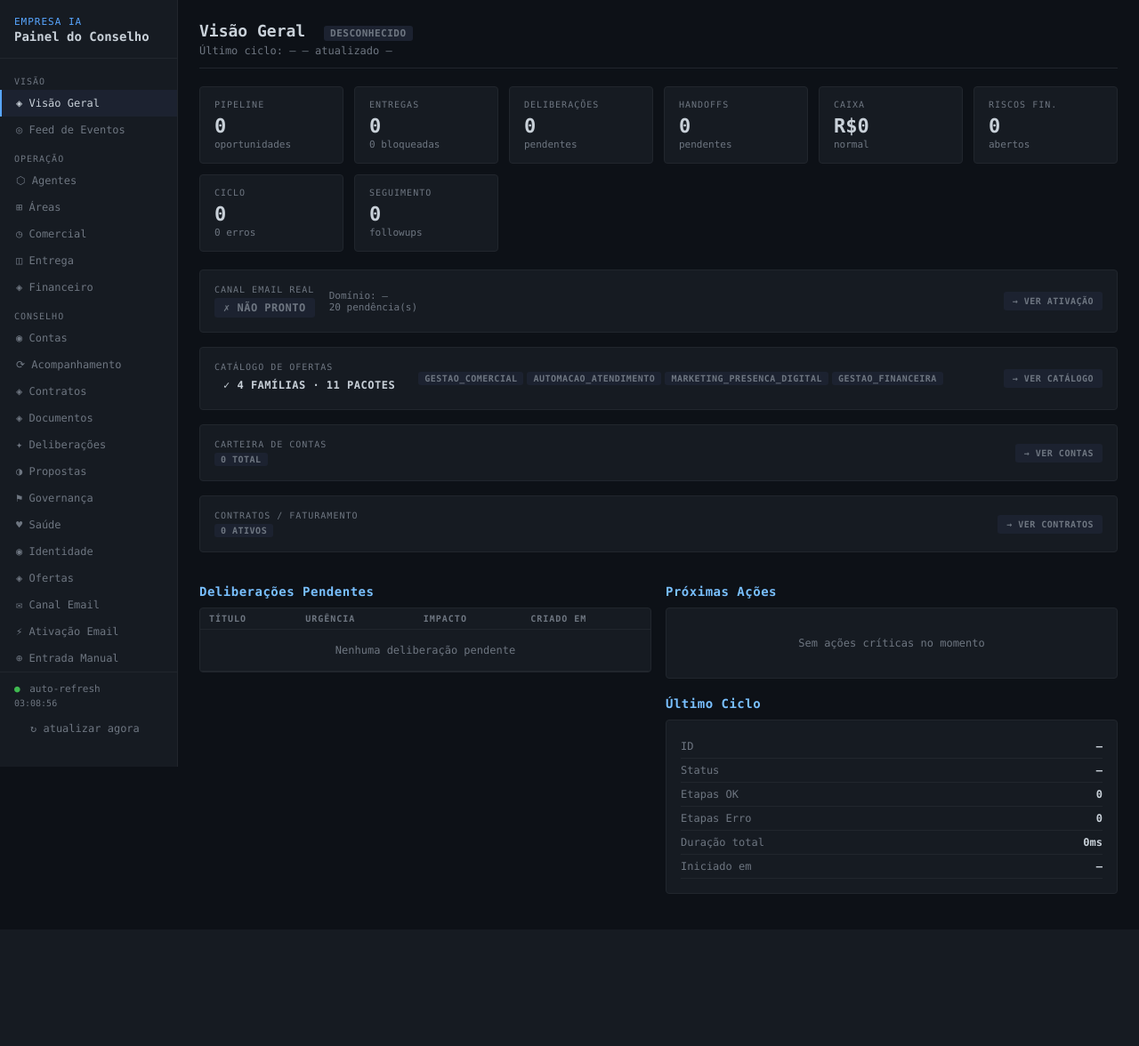
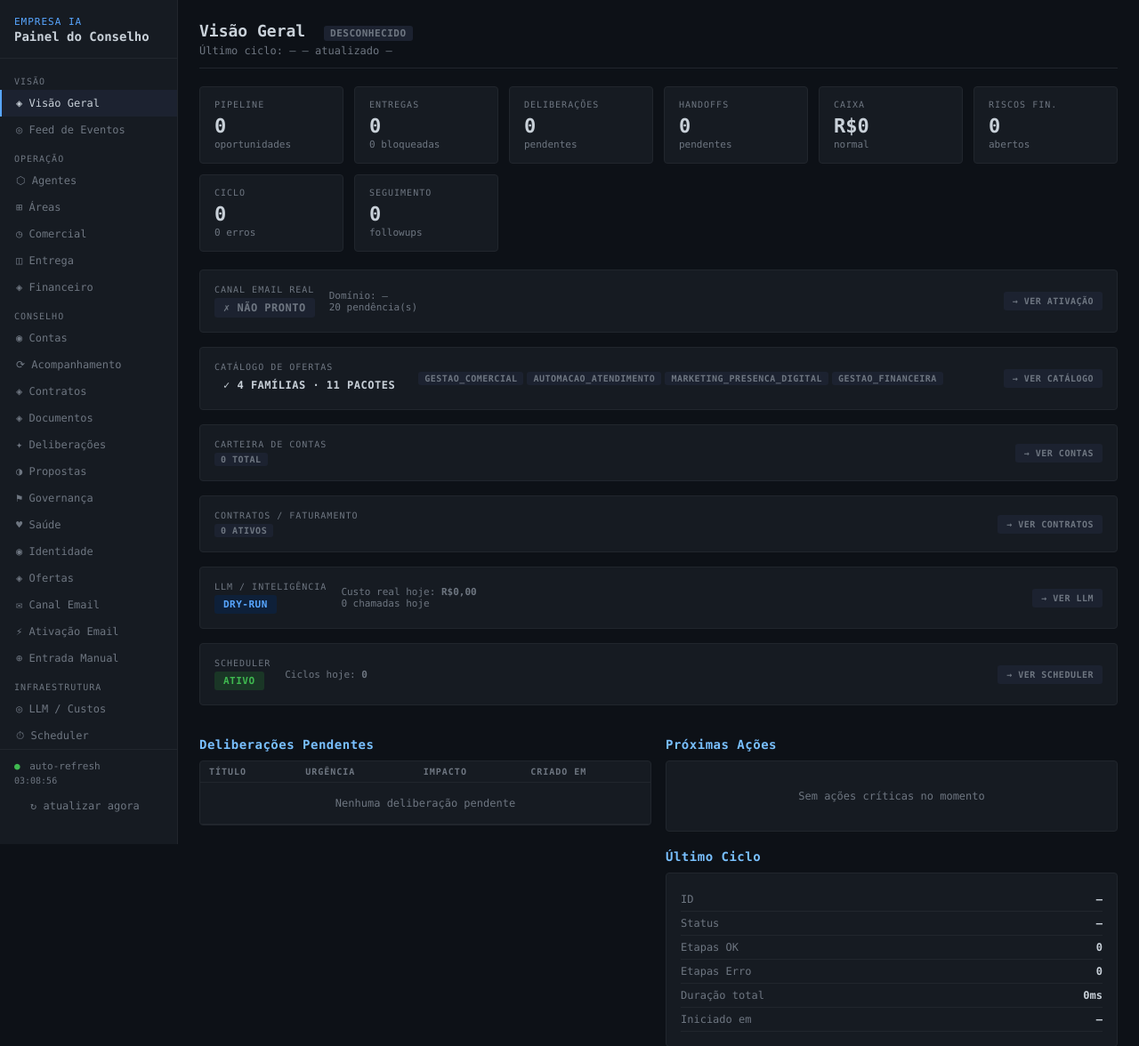
Before and after one commit to andremlopes87/ClaudeCodeProject, a FastAPI app: page / in a window 1280 px wide. Shown: the top 1176 px of the page at 89% size. Before the commit the page ends 978 px from the top, so only its background shows below. Run offline with FastAPI, Linux system fonts and the light colour scheme.

Commit message:
feat: observabilidade — páginas LLM (dry-run), scheduler e métricas por agente
Adiciona ao painel do conselho visibilidade completa sobre a camada LLM
e o scheduler de agentes, sem dependência nova e custo zero.

conselho_app/app.py:
- GET /llm: resumo de chamadas hoje + semana, custo real (R$0) vs simulado,
  por agente, por tipo de tarefa, top 5 por custo, badge DRY-RUN/REAL
- GET /scheduler: agenda do dia, log das últimas 20 execuções,
  KPIs de ciclos/erros hoje, agentes pausados destacados
- GET /agentes (enriquecido): última execução via scheduler e chamadas
  LLM hoje por agente, passados ao template como dicts auxiliares
- GET / (enriquecido): cards de LLM (custo simulado diário) e scheduler
  (próximo agente + ciclos hoje)

Templates novos:
- llm.html: badge DRY-RUN/REAL, grid KPIs, 3 tabelas (agente/tipo/top5),
  aviso de ativação do modo real
- scheduler.html: KPIs, agenda com indicadores de bloqueio, log recente,
  aviso de scheduler inativo

Templates alterados:
- base.html: seção "Infraestrutura" com links /llm e /scheduler
- agentes.html: 2 colunas novas (Scheduler, LLM hoje) sem quebrar visual
- index.html: 2 cards novos (LLM, Scheduler) antes da seção de governança

Todos os dados lidos de JSONs locais; se ausentes, exibe "sem dados".

Co-Authored-By: Claude Sonnet 4.6 <noreply@anthropic.com>

```diff
--- a/conselho_app/app.py
+++ b/conselho_app/app.py
@@ -122,6 +122,33 @@ async def pagina_index(request: Request):
         contratos_resumo = _resumir_ct()
     except Exception:
         contratos_resumo = {}
+    # Resumo LLM para card da homepage
+    try:
+        from core.llm_log import resumo_custos_dia as _rcdia
+        llm_resumo = _rcdia()
+        llm_resumo["modo"] = getattr(config, "LLM_MODO", "dry-run")
+    except Exception:
+        llm_resumo = {}
+    # Resumo scheduler para card da homepage
+    try:
+        from datetime import datetime as _dt
+        _estado_sched = _ler("scheduler_estado.json", {})
+        _log_sched    = _ler("scheduler_log.json", [])
+        _hoje_str     = _dt.now().strftime("%Y-%m-%d")
+        _exec_hoje    = _estado_sched.get("execucoes_hoje", {})
+        _ciclos_hoje  = sum(len(v) for v in _exec_hoje.values()) if isinstance(_exec_hoje, dict) else 0
+        _erros_hoje   = sum(1 for e in _log_sched
+                            if e.get("status") == "erro"
+                            and e.get("inicio", "")[:10] == _hoje_str)
+        scheduler_resumo = {
+            "ativo":          getattr(config, "SCHEDULER_ATIVO", True),
+            "ultima_verif":   _estado_sched.get("ultima_verificacao", "—"),
+            "proximo":        _estado_sched.get("proximo_agendado"),
+            "ciclos_hoje":    _ciclos_hoje,
+            "erros_hoje":     _erros_hoje,
+        }
+    except Exception:
+        scheduler_resumo = {}
     return templates.TemplateResponse("index.html", {
         "request":        request,
         "page":           "index",
@@ -140,17 +167,44 @@ async def pagina_index(request: Request):
         "contas_resumo":    contas_resumo,
         "acomp_resumo":     acomp_resumo,
         "contratos_resumo": contratos_resumo,
+        "llm_resumo":       llm_resumo,
+        "scheduler_resumo": scheduler_resumo,
     })
 
 
 @app.get("/agentes", response_class=HTMLResponse)
 async def pagina_agentes(request: Request):
     from core.governanca_conselho import resumir_governanca_ativa
+    from datetime import datetime
+    log_sched = _ler("scheduler_log.json", [])
+    log_llm   = _ler("log_llm.json", [])
+    hoje      = datetime.now().strftime("%Y-%m-%d")
+    # Última execução por agente via scheduler
+    sched_por_agente: dict = {}
+    for entrada in log_sched:
+        ag = entrada.get("agente", "")
+        if not ag:
+            continue
+        ex = sched_por_agente.get(ag)
+        if not ex or entrada.get("inicio", "") > ex.get("inicio", ""):
+            sched_por_agente[ag] = entrada
+    # Chamadas LLM hoje por agente
+    llm_por_agente: dict = {}
+    for entrada in log_llm:
+        if not entrada.get("timestamp", "").startswith(hoje):
+            continue
+        ag = entrada.get("agente", "")
+        if ag not in llm_por_agente:
+            llm_por_agente[ag] = {"chamadas": 0, "custo_simulado": 0.0}
+        llm_por_agente[ag]["chamadas"] += 1
+        llm_por_agente[ag]["custo_simulado"] += entrada.get("custo_estimado_real", 0.0)
     return templates.TemplateResponse("agentes.html", {
-        "request": request,
-        "page":    "agentes",
-        "agentes": _agentes(),
-        "gov":     resumir_governanca_ativa(),
+        "request":          request,
+        "page":             "agentes",
+        "agentes":          _agentes(),
+        "gov":              resumir_governanca_ativa(),
+        "sched_por_agente": sched_por_agente,
+        "llm_por_agente":   llm_por_agente,
     })
 
 
@@ -1238,6 +1292,66 @@ async def preview_documento(request: Request, doc_id: str):
     return HTMLResponse(content=caminho.read_text(encoding="utf-8"))
 
 
+@app.get("/llm", response_class=HTMLResponse)
+async def pagina_llm(request: Request):
+    try:
+        from core.llm_log import resumo_custos_dia, resumo_custos_periodo, carregar_log
+        resumo_hoje   = resumo_custos_dia()
+        resumo_semana = resumo_custos_periodo(7)
+        log_completo  = carregar_log()
+        top5 = sorted(log_completo,
+                      key=lambda e: e.get("custo_estimado_real", 0),
+                      reverse=True)[:5]
+    except Exception:
+        resumo_hoje = resumo_semana = {}
+        log_completo = top5 = []
+    return templates.TemplateResponse("llm.html", {
+        "request":       request,
+        "page":          "llm",
+        "resumo_hoje":   resumo_hoje,
+        "resumo_semana": resumo_semana,
+        "top5":          top5,
+        "modo_llm":      getattr(config, "LLM_MODO", "dry-run"),
+        "total_log":     len(log_completo),
+    })
+
+
+@app.get("/scheduler", response_class=HTMLResponse)
+async def pagina_scheduler(request: Request):
+    from datetime import datetime
+    estado    = _ler("scheduler_estado.json", {})
+    log_sched = _ler("scheduler_log.json", [])
+    gov       = _ler("estado_governanca_conselho.json", {})
+    _DIA_MAP  = {"seg":0,"ter":1,"qua":2,"qui":3,"sex":4,"sab":5,"dom":6}
+    agenda_cfg = getattr(config, "AGENDA_AGENTES", {})
+    dia_semana = datetime.now().weekday()
+    hoje_str   = datetime.now().strftime("%Y-%m-%d")
+    agenda_hoje: list = []
+    for agente, cfg in agenda_cfg.items():
+        dias_idx = [_DIA_MAP[d] for d in cfg.get("dias", []) if d in _DIA_MAP]
+        if dia_semana in dias_idx:
+            for horario in cfg.get("horarios", []):
+                agenda_hoje.append({"horario": horario, "agente": agente})
+    agenda_hoje.sort(key=lambda x: x["horario"])
+    exec_hoje   = estado.get("execucoes_hoje", {})
+    ciclos_hoje = sum(len(v) for v in exec_hoje.values()) if isinstance(exec_hoje, dict) else 0
+    erros_hoje  = sum(1 for e in log_sched
+                      if e.get("status") == "erro"
+                      and e.get("inicio", "")[:10] == hoje_str)
+    return templates.TemplateResponse("scheduler.html", {
+        "request":          request,
+        "page":             "scheduler",
+        "estado":           estado,
+        "log_recente":      list(reversed(log_sched[-20:])),
+        "agenda_hoje":      agenda_hoje,
+        "agentes_pausados": gov.get("agentes_pausados", []),
+        "modo_empresa":     gov.get("modo_empresa", "normal"),
+        "scheduler_ativo":  getattr(config, "SCHEDULER_ATIVO", True),
+        "ciclos_hoje":      ciclos_hoje,
+        "erros_hoje":       erros_hoje,
+    })
+
+
 @app.get("/documentos/download/{doc_id}")
 async def download_documento(doc_id: str):
     from fastapi.responses import FileResponse
--- a/conselho_app/templates/base.html
+++ b/conselho_app/templates/base.html
@@ -35,6 +35,9 @@
   <a href="/email" class="{% if page=='email' %}active{% endif %}">✉ Canal Email</a>
   <a href="/ativacao-email" class="{% if page=='ativacao_email' %}active{% endif %}">⚡ Ativação Email</a>
   <a href="/entrada-manual" class="{% if page=='entrada_manual' %}active{% endif %}">⊕ Entrada Manual</a>
+  <div class="nav-section">Infraestrutura</div>
+  <a href="/llm" class="{% if page=='llm' %}active{% endif %}">◎ LLM / Custos</a>
+  <a href="/scheduler" class="{% if page=='scheduler' %}active{% endif %}">⏱ Scheduler</a>
   <div class="nav-footer">
     <div><span id="poll-indicator">●</span> auto-refresh</div>
     <div id="last-updated" class="text-muted" style="margin-top:4px;font-size:10px;">—</div>
--- a/conselho_app/templates/index.html
+++ b/conselho_app/templates/index.html
@@ -244,6 +244,57 @@
 </div>
 {% endif %}
 
+<!-- Card LLM -->
+{% if llm_resumo %}
+<div class="card" style="margin-bottom:16px;display:flex;gap:16px;align-items:center;flex-wrap:wrap;">
+  <div>
+    <div class="label" style="font-size:10px;color:var(--muted);text-transform:uppercase;letter-spacing:1px;margin-bottom:4px;">LLM / Inteligência</div>
+    {% if llm_resumo.get('modo') == 'dry-run' %}
+      <span class="badge badge-accent" style="font-size:11px;padding:4px 10px;">DRY-RUN</span>
+    {% else %}
+      <span class="badge badge-danger" style="font-size:11px;padding:4px 10px;">REAL</span>
+    {% endif %}
+  </div>
+  <div style="font-size:11px;color:var(--muted);">
+    <div>Custo real hoje: <b>R$0,00</b></div>
+    {% if llm_resumo.get('custo_simulado_usd', 0) > 0 %}
+    <div>Se real: <b style="color:var(--accent);">~R${{ "%.4f"|format(llm_resumo.custo_simulado_usd * 5.5) }}/dia</b></div>
+    {% endif %}
+    <div>{{ llm_resumo.get('total_chamadas', 0) }} chamada{% if llm_resumo.get('total_chamadas', 1) != 1 %}s{% endif %} hoje</div>
+  </div>
+  <div style="margin-left:auto;">
+    <a href="/llm" class="badge badge-muted" style="text-decoration:none;padding:5px 10px;">→ Ver LLM</a>
+  </div>
+</div>
+{% endif %}
+
+<!-- Card Scheduler -->
+{% if scheduler_resumo %}
+<div class="card" style="margin-bottom:16px;display:flex;gap:16px;align-items:center;flex-wrap:wrap;">
+  <div>
+    <div class="label" style="font-size:10px;color:var(--muted);text-transform:uppercase;letter-spacing:1px;margin-bottom:4px;">Scheduler</div>
+    {% if scheduler_resumo.get('ativo') %}
+      <span class="badge badge-success" style="font-size:11px;padding:4px 10px;">ativo</span>
+    {% else %}
+      <span class="badge badge-warning" style="font-size:11px;padding:4px 10px;">inativo</span>
+    {% endif %}
+  </div>
+  <div style="font-size:11px;color:var(--muted);">
+    {% if scheduler_resumo.get('proximo') %}
+    <div>Próximo: <b>{{ scheduler_resumo.proximo.get('agente','—') }}</b> às {{ scheduler_resumo.proximo.get('horario','—') }}</div>
+    {% endif %}
+    <div>Ciclos hoje: <b>{{ scheduler_resumo.get('ciclos_hoje', 0) }}</b>
+      {% if scheduler_resumo.get('erros_hoje', 0) > 0 %}
+        · <span class="text-danger">{{ scheduler_resumo.erros_hoje }} erro{% if scheduler_resumo.erros_hoje != 1 %}s{% endif %}</span>
+      {% endif %}
+    </div>
+  </div>
+  <div style="margin-left:auto;">
+    <a href="/scheduler" class="badge badge-muted" style="text-decoration:none;padding:5px 10px;">→ Ver scheduler</a>
+  </div>
+</div>
+{% endif %}
+
 {% if gov and (gov.modo_empresa != 'normal' or gov.agentes_pausados or gov.areas_pausadas or gov.diretrizes_ativas) %}
 <h2>Estado da Governança</h2>
 <div class="card" style="display:flex;gap:20px;flex-wrap:wrap;align-items:flex-start;">
```
Also changed, not shown: conselho_app/templates/agentes.html (+25 -4 lines), conselho_app/templates/llm.html (added, +164 -0 lines), conselho_app/templates/scheduler.html (added, +162 -0 lines).
